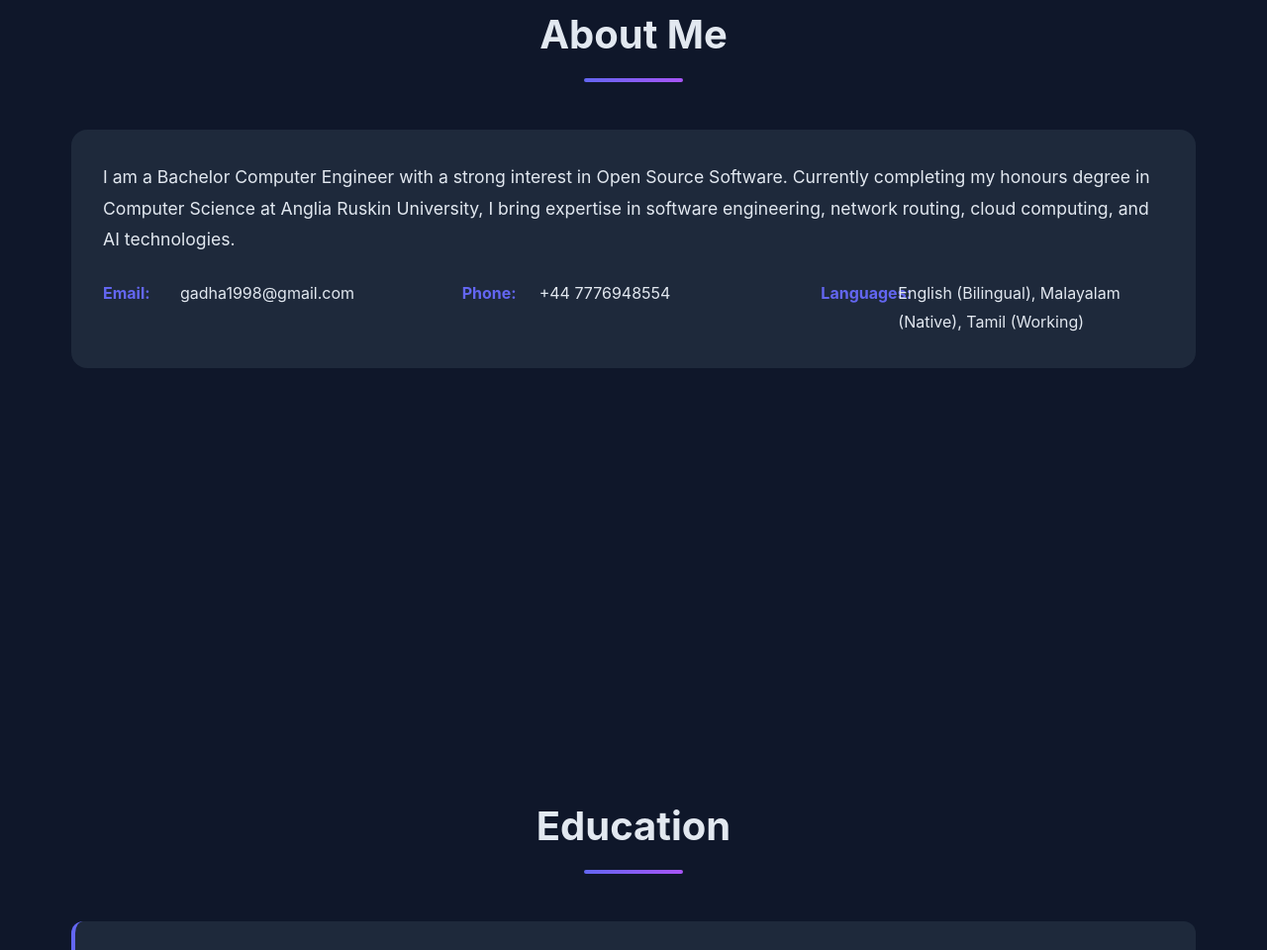
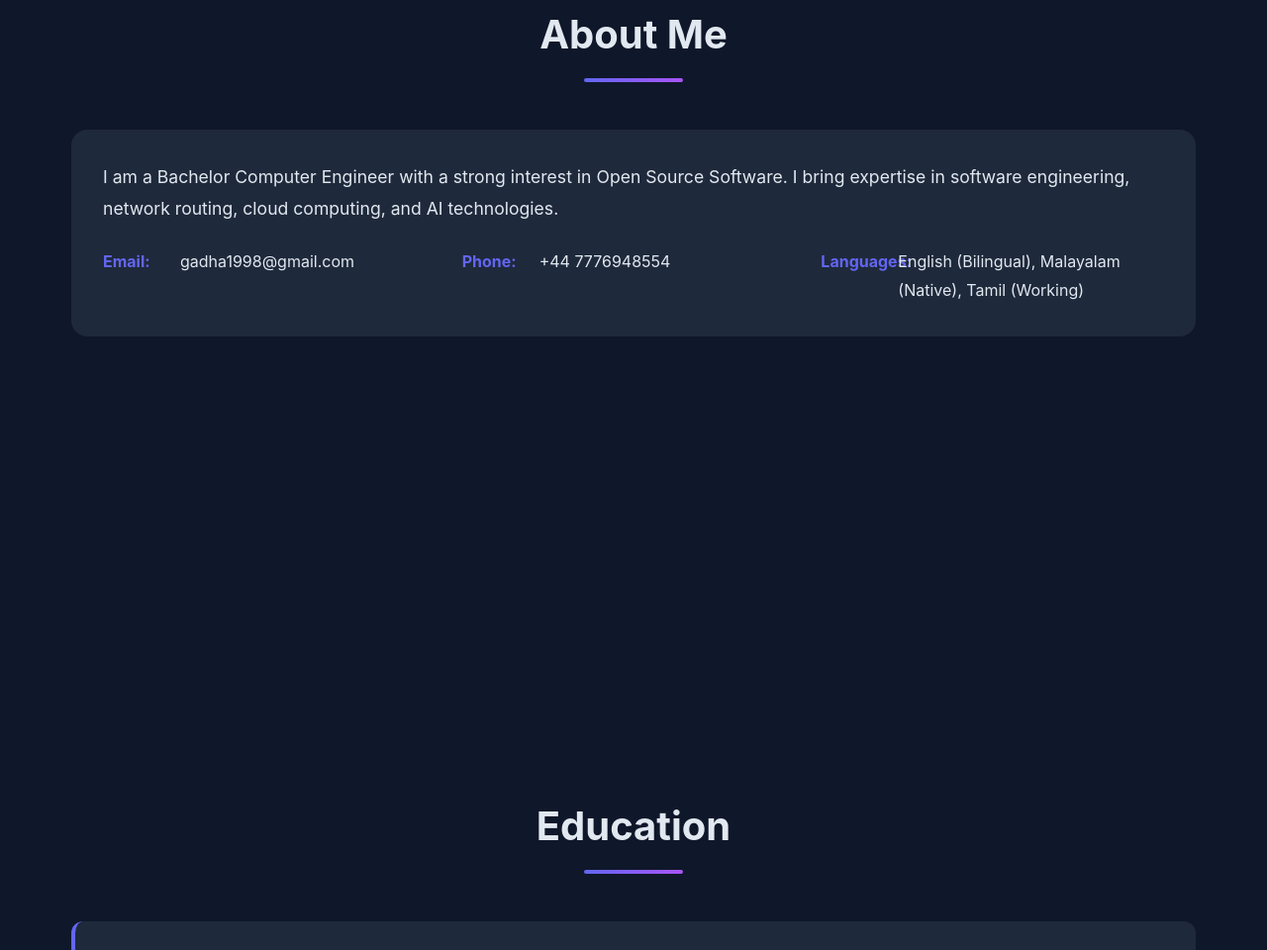
Before and after one commit to Appoox/Appoox.github.io, a plain HTML site: page index.html in a window 1280 px wide. Shown: the part 893-1853 px from the top of the page at 99% size. Drawn offline with Linux system fonts and the light colour scheme.

Commit message:
correction

```diff
--- a/index.html
+++ b/index.html
@@ -492,7 +492,7 @@
     <section id="about">
         <h2>About Me</h2>
         <div class="about-content">
-            <p style="font-size: 1.1rem; margin-bottom: 1.5rem;">I am a Bachelor Computer Engineer with a strong interest in Open Source Software. Currently completing my honours degree in Computer Science at Anglia Ruskin University, I bring expertise in software engineering, network routing, cloud computing, and AI technologies.</p>
+            <p style="font-size: 1.1rem; margin-bottom: 1.5rem;">I am a Bachelor Computer Engineer with a strong interest in Open Source Software. I bring expertise in software engineering, network routing, cloud computing, and AI technologies.</p>
             <div class="info-grid">
                 <div class="info-item">
                     <strong>Email:</strong> <span>gadha1998@gmail.com</span>
```
